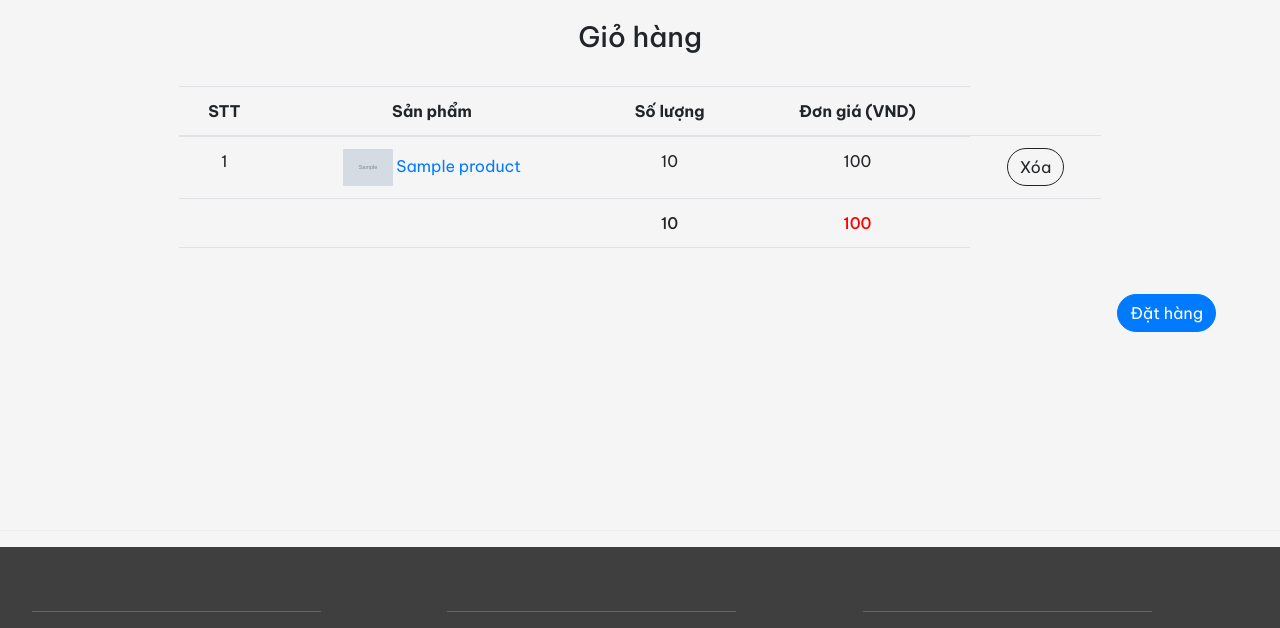
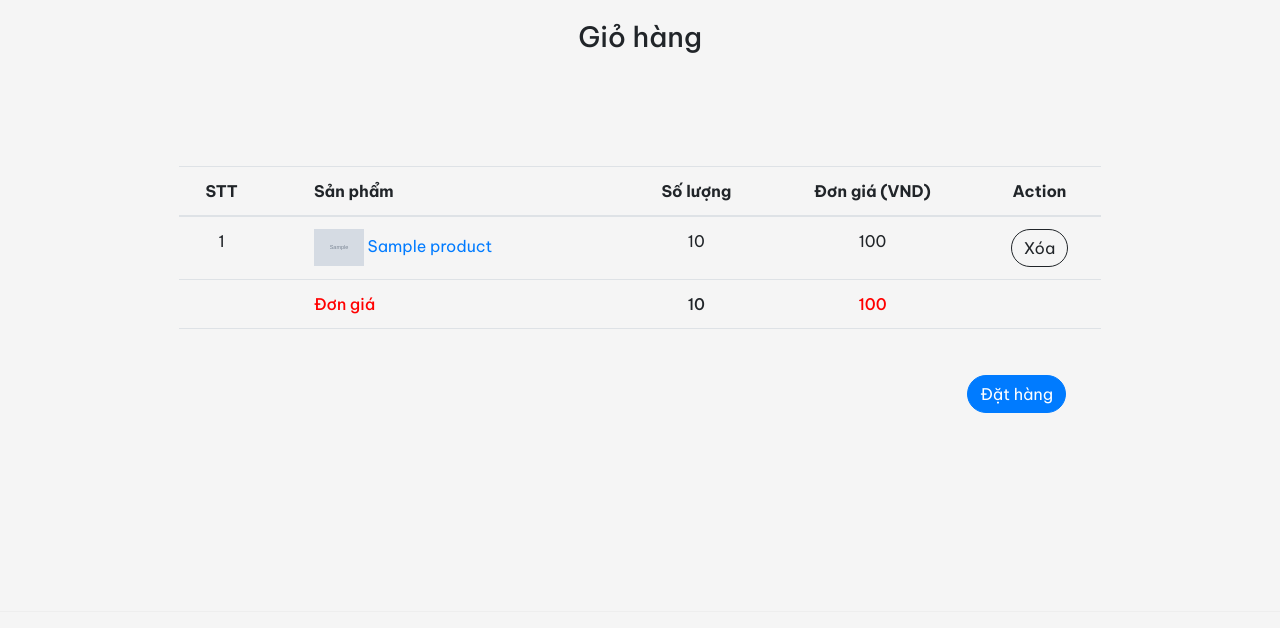
Before and after one commit to annguyn2303/CONCASAU, a PHP site: page /DOAN/views/cart_invoke.php in a window 1280 px wide. Shown: the part 112-740 px from the top of the page. Run offline with PHP 8.4, Linux system fonts and the light colour scheme; the visitor is signed in with stand-in values (Sample User, id 1); tables that the repository leaves empty or names only in its code hold one stand-in row (values such as "Sample post"); grey boxes marked "Sample" are stand-in pictures; some libraries are stand-ins or nearby versions.

Commit message:
optimize web

```diff
--- a/DOAN/Style/style.css
+++ b/DOAN/Style/style.css
@@ -145,6 +145,7 @@ html, body{
 #dathang {
   float: right;
   margin-top: 30px;
+  right: 150px;
 }
 
 @media (max-width: 576px) {
--- a/DOAN/views/cart.php
+++ b/DOAN/views/cart.php
@@ -3,7 +3,7 @@
 
 <main class="content dynamic-container text-center">
 
-    <h3 style="margin-bottom: 2rem; margin-top: 2rem;">Giỏ hàng</h3>
+    <h3 style="margin-bottom: 7rem; margin-top: 2rem;">Giỏ hàng</h3>
 
     <?php
     require_once($_SERVER['DOCUMENT_ROOT'] . "/DOAN/controllers/cart_controller.php");
--- a/DOAN/views/cart_view.php
+++ b/DOAN/views/cart_view.php
@@ -10,9 +10,10 @@ if (count($cart_items) <= 0) {
     <table class="table cart-table" id="cart">
         <thead>
             <th>STT</th>
-            <th>Sản phẩm</th>
+            <th style="text-align:left; padding-left: 50px;">Sản phẩm</th>
             <th>Số lượng</th>
             <th>Đơn giá (VND)</th>
+            <th>Action</th>
         </thead>
     <tbody>';
 
@@ -29,9 +30,9 @@ if (count($cart_items) <= 0) {
         $product_price_cal = $product_price * $product_quantity;
         $user_id = $_SESSION["user_id"];
         echo '
-        <tr>
+        <tr style="align-items: center;">
             <td>' . $count . '</td>
-            <td>
+            <td style="text-align:left; padding-left: 50px;">
                 <img src="' . $product_thumbnail . '" width="50">
                 <a href="details.php?productid=' . $item->getproduct_id() . '">' . $product_name . '</a>
             </td>
@@ -51,11 +52,12 @@ if (count($cart_items) <= 0) {
     echo '
             <tr>
                 <td></td>
-                <td></td>
+                <td style="text-align:left; padding-left: 50px; color: red; font-weight: 500;">Đơn giá</td>
                 <td>
                     <span id="total-product-quantity" style="font-weight: 500;">' . $quantity . '</span>
                 </td>
                 <td id="total-product-price" style="font-weight: 500; color: red;">' . number_format($price, 0, ",", ".") . '</td>
+                <td></td>
             </tr>
         </tbody>
     </table>
```
